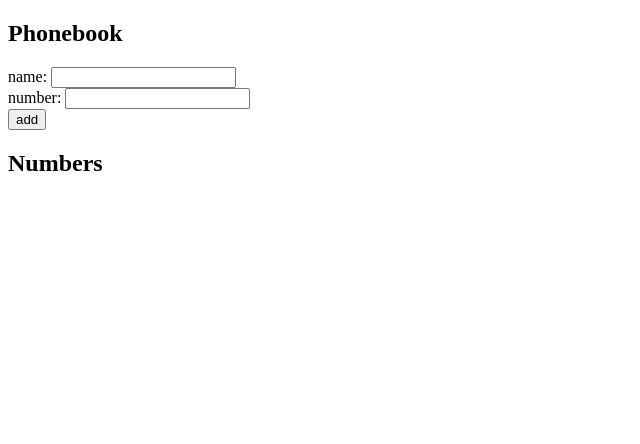
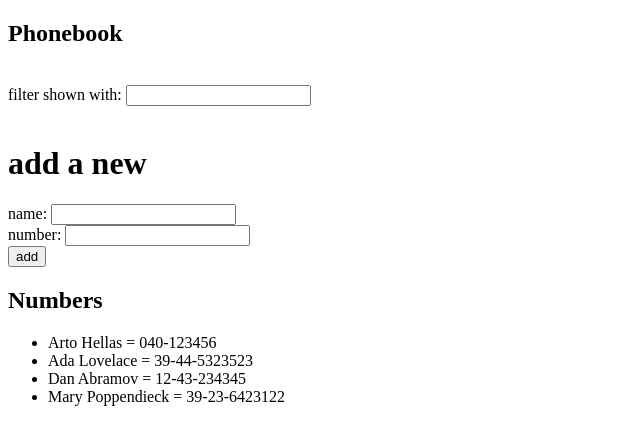
Before and after one commit to sulochanbarakoti/other-part2, a React (Create React App) app: page / in a window 1280 px wide. Shown: the top 444 px of the page, without its empty margins (0-640 px from the left). Built offline with nearby package versions, Linux system fonts and the light colour scheme.

Commit message:
upto 2.9

```diff
--- a/src/App.js
+++ b/src/App.js
@@ -1,37 +1,45 @@
-import {useEffect, useState} from 'react'
+import {useState} from 'react'
 
 const App = (props) => {
 
-  const [persons, setPersons] = useState([])
+  const [persons, setPersons] = useState([
+    { name: 'Arto Hellas', number: '040-123456', id: 1 },
+    { name: 'Ada Lovelace', number: '39-44-5323523', id: 2 },
+    { name: 'Dan Abramov', number: '12-43-234345', id: 3 },
+    { name: 'Mary Poppendieck', number: '39-23-6423122', id: 4 }
+  ])
   const [newName, setNewName] = useState('')
   const [newNumber, setNewNumber] = useState('')
-  const [showAll, setShowAll] = useState(true)
-  const [name, setName] = useState([])
+  const [search, setSearch] = useState('')
 
 
   // add button click event.
   const addNote = (event) => {
-    // debugger
     event.preventDefault()
+      if (newName !== '' && newNumber !== '') {
         const nameObject = {
           name: newName,
           number: newNumber,
-      date: new Date().toDateString(),
-      important: Math.random() < 0.5,
+          // date: new Date().toDateString(),
+          // important: Math.random() < 0.5,
           id: persons.length + 1,
         }
 
         // checking name in object and alert if name already exist
         const newN = persons.filter(e=>e.name === newName)
-      if(newN.length==0){
+          if(newN.length === 0){
             setPersons(persons.concat(nameObject))
           }
           else{
             window.alert(newName + ' is already in phonebook.')
           }
-
+      } else {
+        window.alert('Please fill the form.')
+      }
       setNewName('')
       setNewNumber('')
+      setSearch('')
+
   }
 
   // change event in textbox
@@ -44,12 +52,22 @@ const App = (props) => {
     setNewNumber(event.target.value)
   }
 
-  const nameToShow = showAll ? persons : persons.filter(item => item.important === true)
+  const handleSearchChange = (event) => {
+    setSearch(event.target.value)
+    console.log(event.target.value)
+  }
+
+  // filter search
+  const nameToShow = (search === '') ? persons : persons.filter(item => item.name.match(search))
 
   return (
     <div>
-      <h2>Phonebook</h2>
+      <h2>Phonebook</h2><br></br>
+      <div>
+          filter shown with: <input value={search} onChange={handleSearchChange}/>
+      </div><br></br>
       <form onSubmit={addNote}>
+        <h1>add a new</h1>
         <div>
           name: <input value={newName} onChange={handleNameChange}/>
         </div>
```
Also changed, not shown: src/display.js (added), src/filter.js (added), src/form.js (added). Lines whose indentation alone changed are shown as unchanged.
